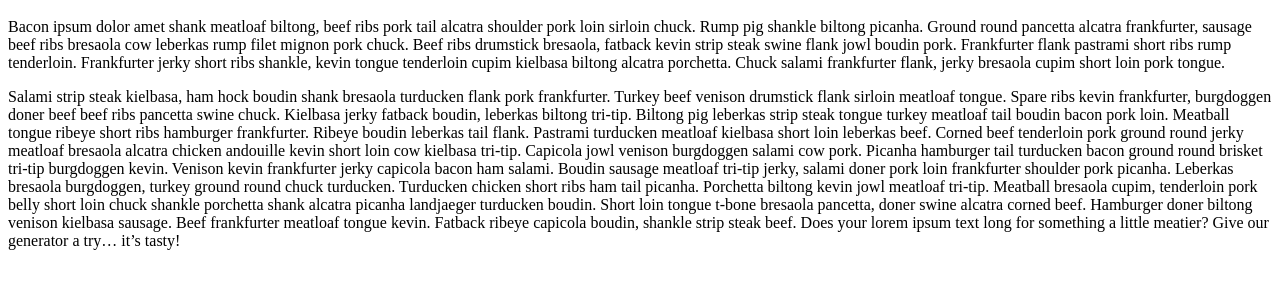
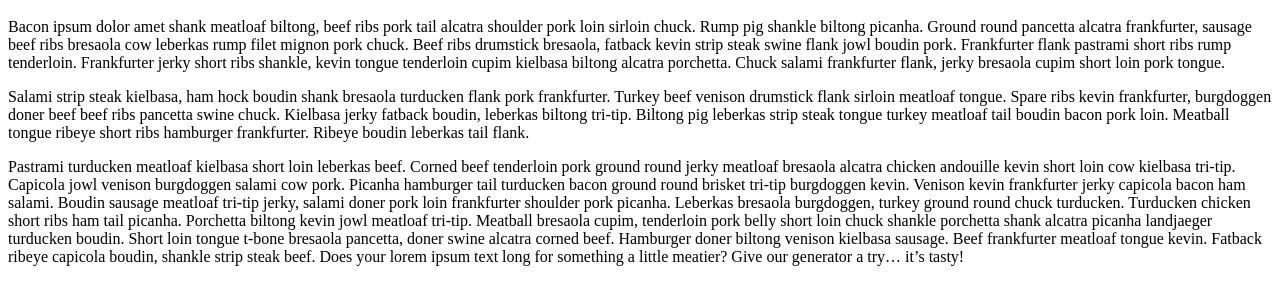
Before and after one commit to ambivalentmaybe/gitdemo, a plain HTML site: page index.html in a window 1280 px wide. Shown: the part 48-352 px from the top of the page. Drawn offline with Linux system fonts and the light colour scheme.

Commit message:
added text files

```diff
--- a/index.html
+++ b/index.html
@@ -7,7 +7,7 @@
 
 <p>Bacon ipsum dolor amet shank meatloaf biltong, beef ribs pork tail alcatra shoulder pork loin sirloin chuck. Rump pig shankle biltong picanha. Ground round pancetta alcatra frankfurter, sausage beef ribs bresaola cow leberkas rump filet mignon pork chuck. Beef ribs drumstick bresaola, fatback kevin strip steak swine flank jowl boudin pork. Frankfurter flank pastrami short ribs rump tenderloin. Frankfurter jerky short ribs shankle, kevin tongue tenderloin cupim kielbasa biltong alcatra porchetta. Chuck salami frankfurter flank, jerky bresaola cupim short loin pork tongue.</p>
 
-Salami strip steak kielbasa, ham hock boudin shank bresaola turducken flank pork frankfurter. Turkey beef venison drumstick flank sirloin meatloaf tongue. Spare ribs kevin frankfurter, burgdoggen doner beef beef ribs pancetta swine chuck. Kielbasa jerky fatback boudin, leberkas biltong tri-tip. Biltong pig leberkas strip steak tongue turkey meatloaf tail boudin bacon pork loin. Meatball tongue ribeye short ribs hamburger frankfurter. Ribeye boudin leberkas tail flank.
+<p>Salami strip steak kielbasa, ham hock boudin shank bresaola turducken flank pork frankfurter. Turkey beef venison drumstick flank sirloin meatloaf tongue. Spare ribs kevin frankfurter, burgdoggen doner beef beef ribs pancetta swine chuck. Kielbasa jerky fatback boudin, leberkas biltong tri-tip. Biltong pig leberkas strip steak tongue turkey meatloaf tail boudin bacon pork loin. Meatball tongue ribeye short ribs hamburger frankfurter. Ribeye boudin leberkas tail flank.</p>
 
 Pastrami turducken meatloaf kielbasa short loin leberkas beef. Corned beef tenderloin pork ground round jerky meatloaf bresaola alcatra chicken andouille kevin short loin cow kielbasa tri-tip. Capicola jowl venison burgdoggen salami cow pork. Picanha hamburger tail turducken bacon ground round brisket tri-tip burgdoggen kevin. Venison kevin frankfurter jerky capicola bacon ham salami.
 
```
Also changed, not shown: text1.txt (added), text2.txt (added).
